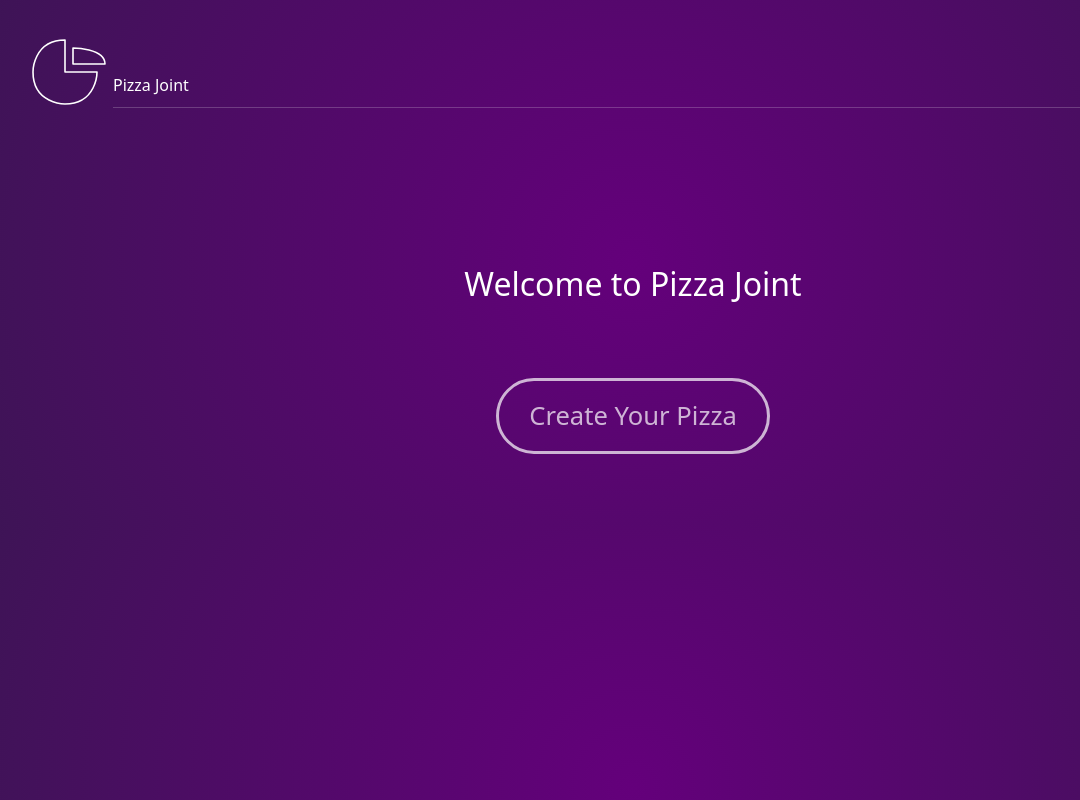
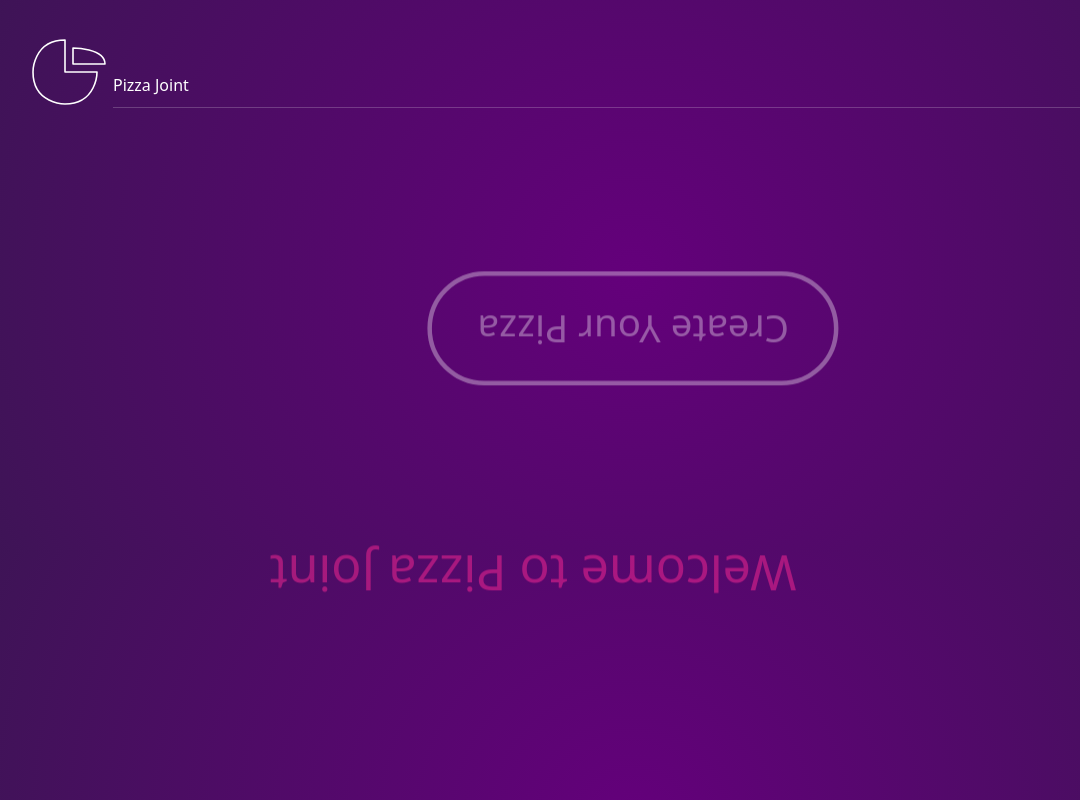
Before and after one commit to Erhahon-Imafidon/motion-animation-app, a React (Vite) app: page / in a window 1280 px wide. Shown: the whole page, without its empty margins (7-1087 px from the left). Built offline with nearby package versions, Linux system fonts and the light colour scheme.

Commit message:
learned how the animate property works

```diff
--- a/src/pages/Home.tsx
+++ b/src/pages/Home.tsx
@@ -1,15 +1,32 @@
 import { Link } from 'react-router';
+import { motion } from 'motion/react';
 
 const Home = () => {
     return (
-        <div className="home max-w-200 mt-25 mb-10 mx-auto text-center">
-            <h2 className="text-[2em] mb-7.5">Welcome to Pizza Joint</h2>
+        <motion.div
+            animate={{ rotateZ: 180, opacity: 0.5 }}
+            className="home max-w-200 mt-25 mb-10 mx-auto text-center"
+        >
+            <motion.h2
+                animate={{
+                    fontSize: '50px',
+                    color: '#ff2994',
+                    x: 100,
+                    y: -100,
+                }}
+                className="mb-7.5 text-[2em]"
+            >
+                Welcome to Pizza Joint
+            </motion.h2>
             <Link to="/base">
-                <button className="!py-4 !text-[1.6em] !border-3 my-7.5 mx-5">
+                <motion.button
+                    animate={{ scale: 1.5 }}
+                    className="!py-4 !text-[1.6em] !border-3 my-7.5 mx-5"
+                >
                     Create Your Pizza
-                </button>
+                </motion.button>
             </Link>
-        </div>
+        </motion.div>
     );
 };
 
```
